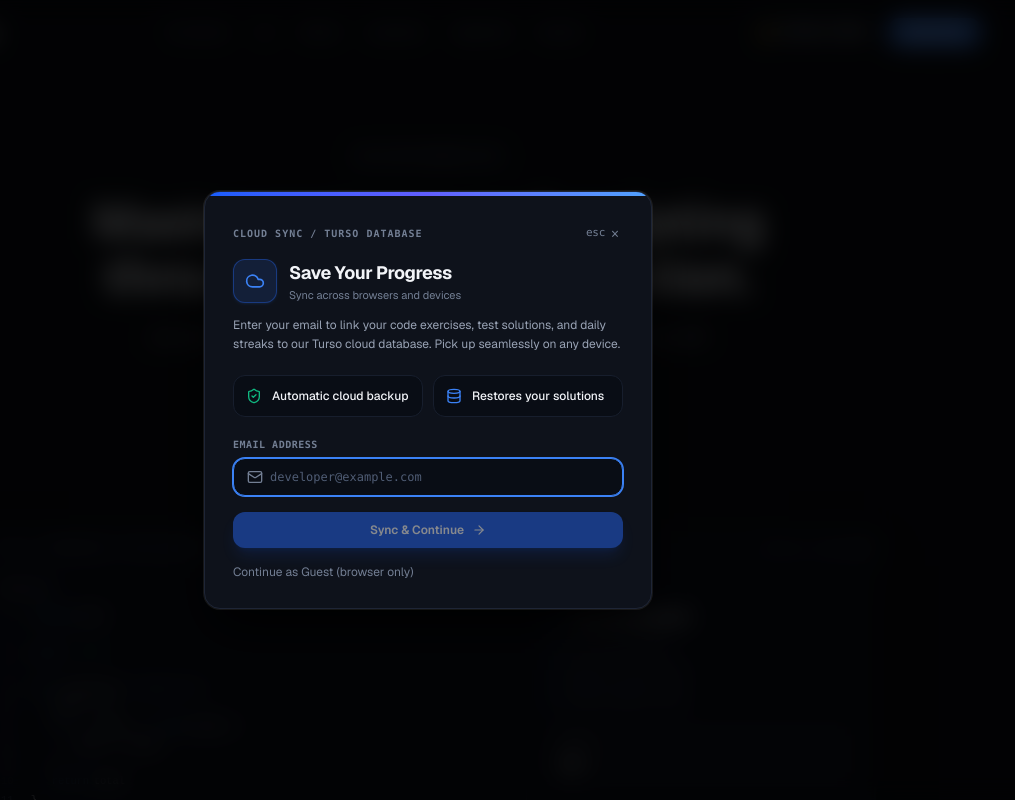
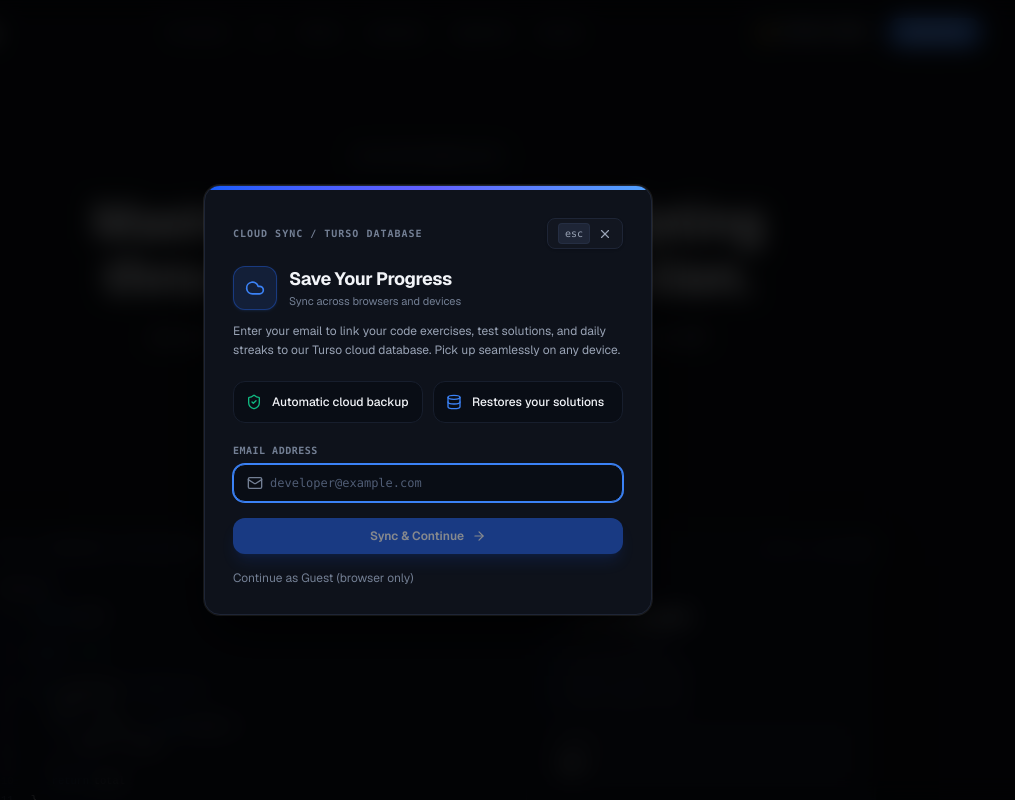
Before and after one commit to proGabby/codeforge-playground, a React (Vite) app: page / in a window 1280 px wide. Shown: the top 800 px of the page, without its empty margins (212-1227 px from the left). Built offline with nearby package versions, Linux system fonts and the light colour scheme; no server answers.

Commit message:
style(modals): enhance visibility and affordance of esc close button

```diff
--- a/src/components/Adaptive/CompletionModal.tsx
+++ b/src/components/Adaptive/CompletionModal.tsx
@@ -1,6 +1,6 @@
 import React, { useEffect, useCallback } from 'react';
 import confetti from 'canvas-confetti';
-import { Check, CheckCircle2, ArrowRight, Flame, Award } from 'lucide-react';
+import { Check, CheckCircle2, ArrowRight, Flame, Award, X } from 'lucide-react';
 import { useApp } from '../../context/AppContext';
 import type { Exercise } from '../../types';
 
@@ -96,11 +96,14 @@ export const CompletionModal: React.FC = () => {
 
           <button
             onClick={handleClose}
-            className="flex items-center gap-1.5 text-xs font-mono text-[#737F94] hover:text-[#F2F4F8] transition-colors py-0.5 px-1 rounded cursor-pointer"
+            className="flex items-center gap-2 px-2.5 py-1 rounded-[8px] bg-[#121620] hover:bg-[#1E2536] border border-[#1E2536] hover:border-[#2A344B] text-[#99A3B5] hover:text-[#F2F4F8] transition-all cursor-pointer group shadow-sm"
             title="Close (esc)"
+            aria-label="Close modal"
           >
-            <span className="text-[11px] font-mono tracking-tight text-[#737F94]">esc</span>
-            <span className="text-sm font-sans leading-none text-[#737F94]">×</span>
+            <span className="text-[10px] font-mono font-medium px-1.5 py-0.5 rounded bg-[#1E2536] group-hover:bg-[#253248] text-[#99A3B5] group-hover:text-[#F2F4F8] border border-[#2A344B]/60 transition-colors">
+              esc
+            </span>
+            <X className="w-3.5 h-3.5 text-[#99A3B5] group-hover:text-[#F2F4F8] transition-colors" />
           </button>
         </div>
 
--- a/src/components/Quiz/QuizHeader.tsx
+++ b/src/components/Quiz/QuizHeader.tsx
@@ -1,4 +1,5 @@
 import React from 'react';
+import { X } from 'lucide-react';
 
 interface QuizHeaderProps {
   languageId: string;
@@ -14,11 +15,14 @@ export const QuizHeader: React.FC<QuizHeaderProps> = ({ languageId, onClose }) =
 
       <button
         onClick={onClose}
-        className="flex items-center gap-1.5 text-xs font-mono text-[#737F94] hover:text-[#F2F4F8] transition-colors py-0.5 px-1 rounded cursor-pointer"
+        className="flex items-center gap-2 px-2.5 py-1 rounded-[8px] bg-[#121620] hover:bg-[#1E2536] border border-[#1E2536] hover:border-[#2A344B] text-[#99A3B5] hover:text-[#F2F4F8] transition-all cursor-pointer group shadow-sm"
         title="Close (esc)"
+        aria-label="Close modal"
       >
-        <span className="text-[11px] font-mono tracking-tight text-[#737F94]">esc</span>
-        <span className="text-sm font-sans leading-none text-[#737F94]">×</span>
+        <span className="text-[10px] font-mono font-medium px-1.5 py-0.5 rounded bg-[#1E2536] group-hover:bg-[#253248] text-[#99A3B5] group-hover:text-[#F2F4F8] border border-[#2A344B]/60 transition-colors">
+          esc
+        </span>
+        <X className="w-3.5 h-3.5 text-[#99A3B5] group-hover:text-[#F2F4F8] transition-colors" />
       </button>
     </div>
   );
--- a/src/components/User/EmailModal.tsx
+++ b/src/components/User/EmailModal.tsx
@@ -1,5 +1,5 @@
 import React, { useState, useEffect } from 'react';
-import { Mail, Cloud, Database, ArrowRight, ShieldCheck, LogOut, User, RefreshCw } from 'lucide-react';
+import { Mail, Cloud, Database, ArrowRight, ShieldCheck, LogOut, User, RefreshCw, X } from 'lucide-react';
 import { useApp } from '../../context/AppContext';
 
 interface EmailModalProps {
@@ -96,11 +96,14 @@ export const EmailModal: React.FC<EmailModalProps> = ({ onSuccess, onGuestContin
 
           <button
             onClick={handleClose}
-            className="flex items-center gap-1.5 text-xs font-mono text-[#737F94] hover:text-[#F2F4F8] transition-colors py-0.5 px-1 rounded cursor-pointer"
+            className="flex items-center gap-2 px-2.5 py-1 rounded-[8px] bg-[#121620] hover:bg-[#1E2536] border border-[#1E2536] hover:border-[#2A344B] text-[#99A3B5] hover:text-[#F2F4F8] transition-all cursor-pointer group shadow-sm"
             title="Close (esc)"
+            aria-label="Close modal"
           >
-            <span className="text-[11px] font-mono tracking-tight text-[#737F94]">esc</span>
-            <span className="text-sm font-sans leading-none text-[#737F94]">×</span>
+            <span className="text-[10px] font-mono font-medium px-1.5 py-0.5 rounded bg-[#1E2536] group-hover:bg-[#253248] text-[#99A3B5] group-hover:text-[#F2F4F8] border border-[#2A344B]/60 transition-colors">
+              esc
+            </span>
+            <X className="w-3.5 h-3.5 text-[#99A3B5] group-hover:text-[#F2F4F8] transition-colors" />
           </button>
         </div>
 
```
